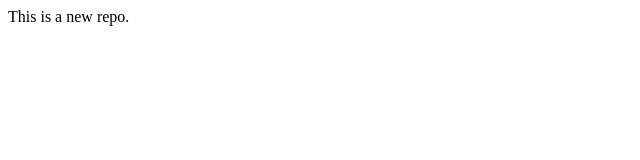
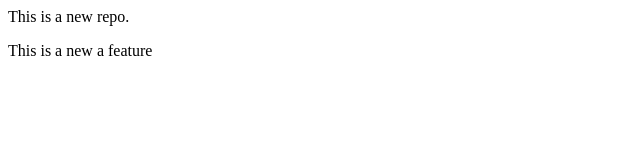
Before and after one commit to Sitikhaidoran/localrepo, a plain HTML site: page index.html in a window 1280 px wide. Shown: the whole page, without its empty margins (0-640 px from the left). Drawn offline with Linux system fonts and the light colour scheme.

Commit message:
Add new feature

```diff
--- a/index.html
+++ b/index.html
@@ -1 +1,2 @@
 <p>This is a new repo.</p>
+<p>This is a new a feature</p>
```
